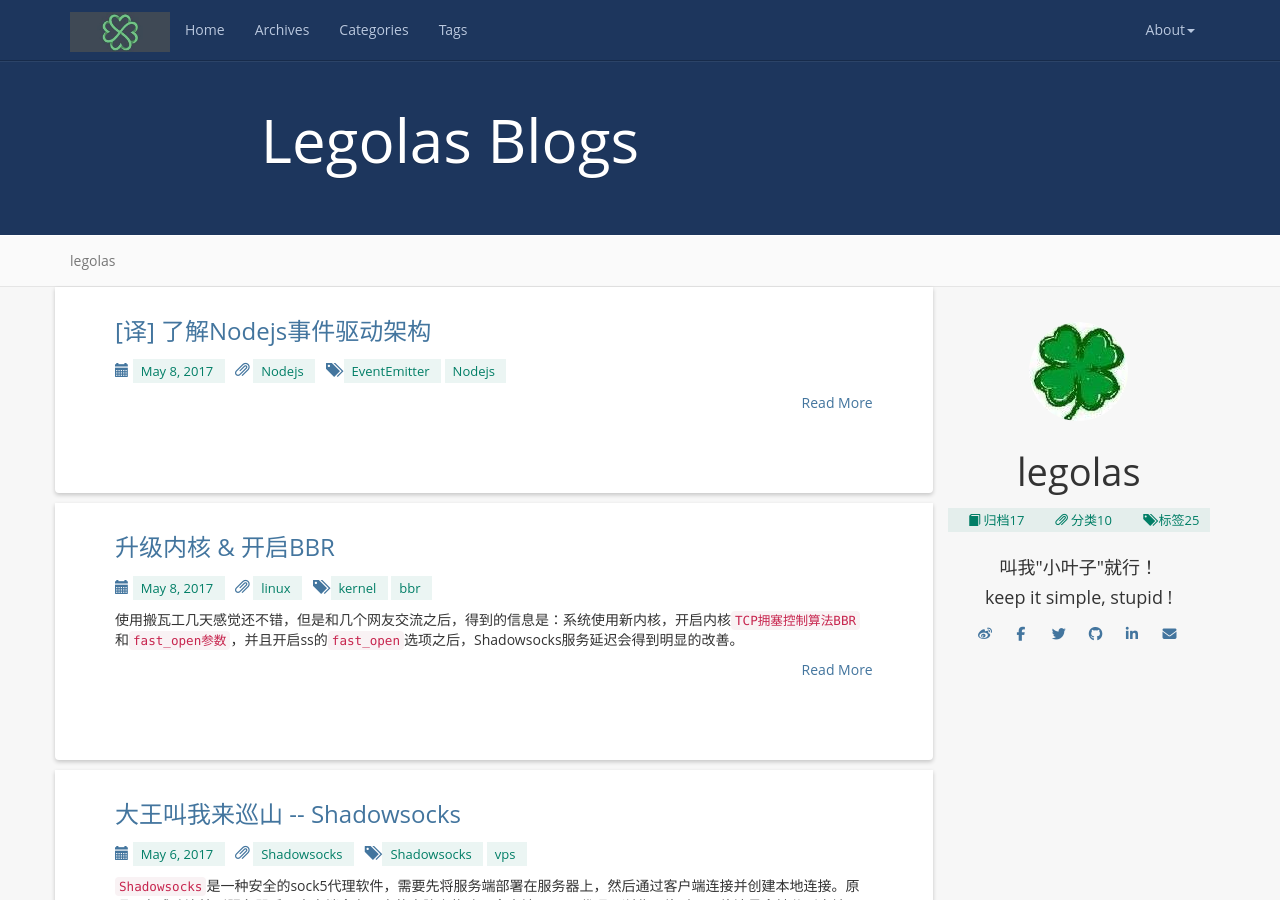
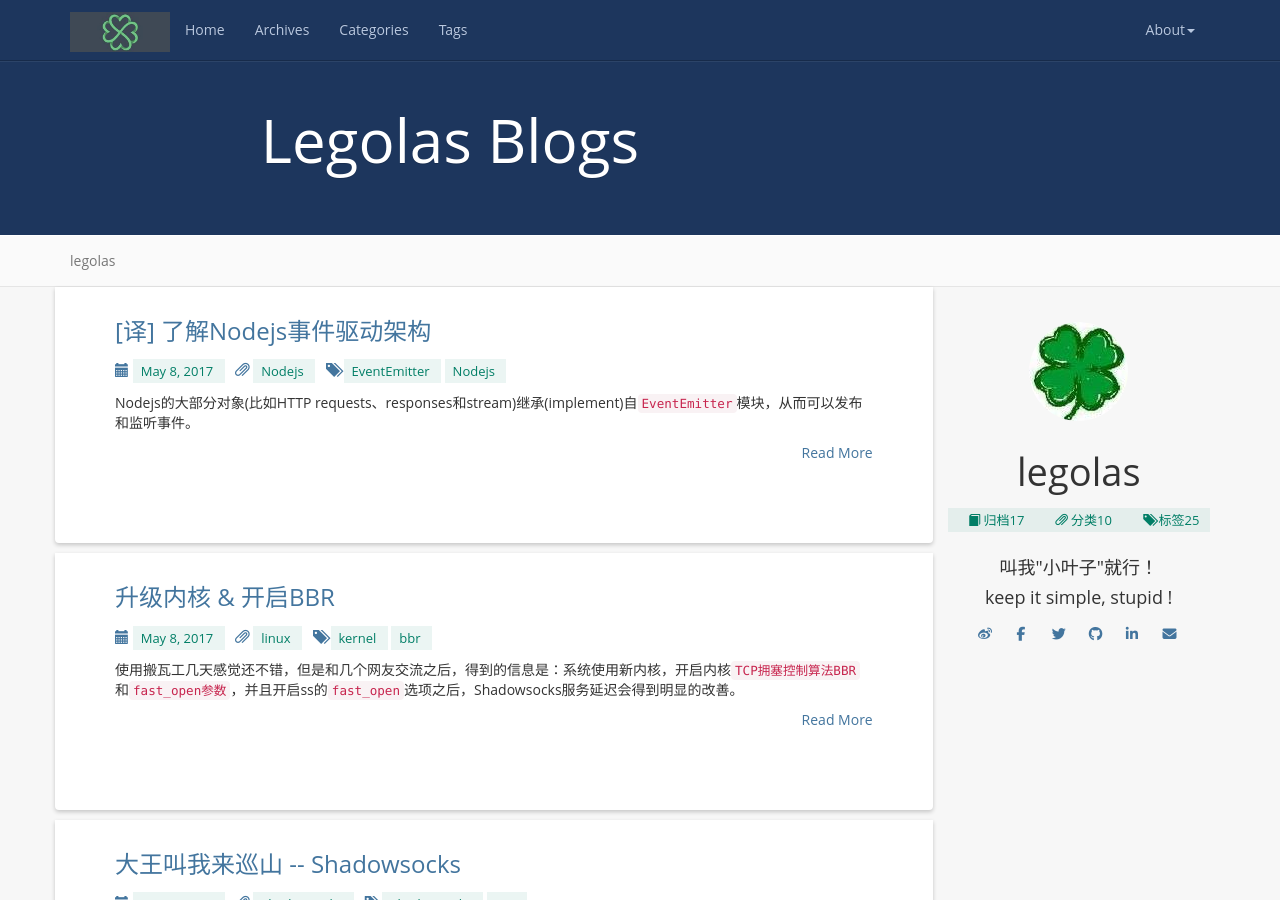
Before and after one commit to legolasNg/legolasNg.github.io, a Jekyll site: the page built from index.html, in a window 1280 px wide and 900 px high. Built offline with Jekyll 4.4.1, drawn with Linux system fonts in a browser that asks for light colours; nearby versions of some CDN libraries; library files that are not in the unit come from our copies; the list of posts is cut into pages by our own code; some of the changed lines change nothing that is shown.

Commit message:
[modify] add a part of article

````diff
--- a/_posts/2017-05-08-understanding-node-js-event-driven-architecture.md
+++ b/_posts/2017-05-08-understanding-node-js-event-driven-architecture.md
@@ -4,7 +4,7 @@
 date:       2017-05-08 20:19:00 +0800
 category:   "Nodejs"
 tags:       ["EventEmitter", "Nodejs"]
-excerpt:    ""
+excerpt:    "Nodejs的大部分对象(比如HTTP requests、responses和stream)继承(implement)自`EventEmitter`模块，从而可以发布和监听事件。"
 ---
 
 Nodejs的大部分对象(比如HTTP requests、responses和stream)继承(implement)自`EventEmitter`模块，从而可以发布和监听事件。
@@ -15,7 +15,7 @@
 
 事件驱动类型最简单的形式，就是流行的Nodejs函数的回调方式，比如`fs.readFile`。在这个例子中，当Nodejs准备好调用回调函数时，事件将会被触发一次，回调作为事件处理器。我们先来探讨这种基本形式。
 
-## Call me when you're ready, Node!
+## Node，准备好时调用
 
 在JavaScript添加promise原生支持和async/await特性前，Nodejs处理异步事件的原始方式是回调。因为function在JavaScript中是一等公民，回调一般是传递给其他函数的函数。我们需要知道，回调并不代表代码中的异步调用，因为一个函数既可以被同步调用，也可以被异步调用。
 
@@ -74,20 +74,90 @@
 
 代码将数字内容读入一个字符串数组，然后将其解析成数字，并且统计奇数个数。
 
+这里纯粹使用Node的回调方式，callback函数的第一个参数`err`为null，并且将最后一个参数传递给host函数。你应该一直使用这样的形式，因为可能会被使用到。将回调函数作为host函数的最后一个参数，并且将可能的error对象作为回调函数的第一个参数。
 
-### The modern JavaScript alternative to Callbacks
+### 现代JavaScript的callback替代方法
 
-### Consuming promises with async/await
+在现代JavaScript中，有promise对象，promise对象可以替代异步API的回调函数。promise对象允许我们去分开操作success和error的情况，而不是将回调函数作为参数传递给host函数并在同样的地方处理error。而且promise对象允许我们链式调用多个异步API，而不需要嵌套使用。
 
-## The EventEmitter Module
+如果`readFileAsArray`函数支持promise，我们可以这样写代码:
 
-## Events !== Asynchrony
+```javascript
+readFileAsArray('./numbers.txt')
+    .then(lines => {
+        const numbers = lines.map(Number);
+        const oddNumber = numbers.filter(n => n%2 === 1);
+        console.log('Odd numbers count:', oddNumbers.length);
+    })
+    .catch(console.error);
+```
 
-## Asynchronous Events
+我们这里调用`.then`函数来获取host函数的返回值，而不是传递一个回调函数。`.then`函数通常可以让我们访问和回调函数版本相同的行数组，也可以让我们像之前那么处理它。为了处理error，我们在结果上增加一个`.catch`函数调用，允许我们在error发生时访问它。
 
-## Events Arguments and Errors
+在现代JavaScript中new一个Promise对象，可以使host函数更容易支持promise接口。除了已经支持的回调接口外，我们可以修改`readFileAsArray`函数来支持promise接口:
 
-## Order of Listeners
+```javascript
+const readFileAsArray = function (file, cb = () => {}) {
+    return new Promise( (resolve, reject) => {
+        fs.readFile(file, function (err, data) {
+            if (err) {
+                reject(err);
+                return cb(err);
+            }
+
+            const lines = data.toString().trim().split('\n');
+            resolve(lines);
+            cb(null, lines);
+        });
+    });
+};
+```
+
+为了使函数返回一个Promise对象，我们包裹`fs.readFile`异步调用。promise对象会暴露两个参数，一个resolve函数，一个reject函数。
+
+当我们想调用带error的回调函数时，同时会使用promise的`reject`函数;当我们想调用带data的回调函数时，同时会使用`resolve`函数。在这种情况下，我们唯一需要做的是，在代码和promise接口一起使用时，给回调函数参数设置默认值。我们可以在参数中使用一个简单的默认空函数:`() => {}`。
+
+### 用async/await消费promise
+
+当需要循环异步函数时，增加promise接口可以使代码更容易使用。如果使用回调函数，事情可能会变得一团糟。Promise是这种情况改善了一点，函数生成器又改进了一点。异步代码更现代化的方式是，是使用`async`函数，可以允许我们像同步代码一样处理异步代码，从而使代码可读性更强。
+
+下面是使用`async/await`来消费`readFileAsArray`函数:
+
+```javascript
+async function countOdd () {
+    try {
+        const lines = await readFileAsArray('./numbers.txt');
+        const numbers = line.map(Number);
+        const oddCount = numbers.filter(n => n%2 === 1).length;
+        console.log('Odd numbers count:', oddCount);
+    } catch (err) {
+        console.log(err);
+    }
+}
+```
+
+我们先创建一个异步函数，这只是一个`async`关键字作为前缀的普通函数。在异步函数内部，使用关键字`await`，可以让调用`readFileAsArray`函数就像返回lines变量一样。可以像`readFileAsArray`函数调用是同步一样，继续执行代码。我们执行async函数来获取运行的数据，这样非常简单，而且可读性很好。如果想处理错误，我们需要将异步调用包含在`try/catch`语句中。
+
+有了`async/await`特性，我们不需要去使用特殊的API(像`.then`和`.catch`)。我们只需要在代码中标记不同的函数，使用纯粹的JavaScript。我们可以在任何支持promise接口的函数上使用`async/await`特性，但是不能在回调风格的函数上使用(例如`setTimeout`)。
+
+## EventEmitter模块
+
+EventEmitter是Node中促进对象通讯的模块，也是Node异步事件驱动架构的核心。Node中很多内置模块都继承自EventEmitter。
+
+概念很简单: emitter对象发布命名事件，导致之前注册的监听器被调用。所以一个emitter对象基本有两个特性:
+
+- 发布命名事件
+- 注册和注销监听器函数
+
+要使用EventEmitter，我们只需要创建一个继承自EventEmitter类的子类
+
+## Events不等于异步
+
+## 异步Events
+
+## Events参数和错误
+
+## 监听器的顺序
 
 
 ----
````
